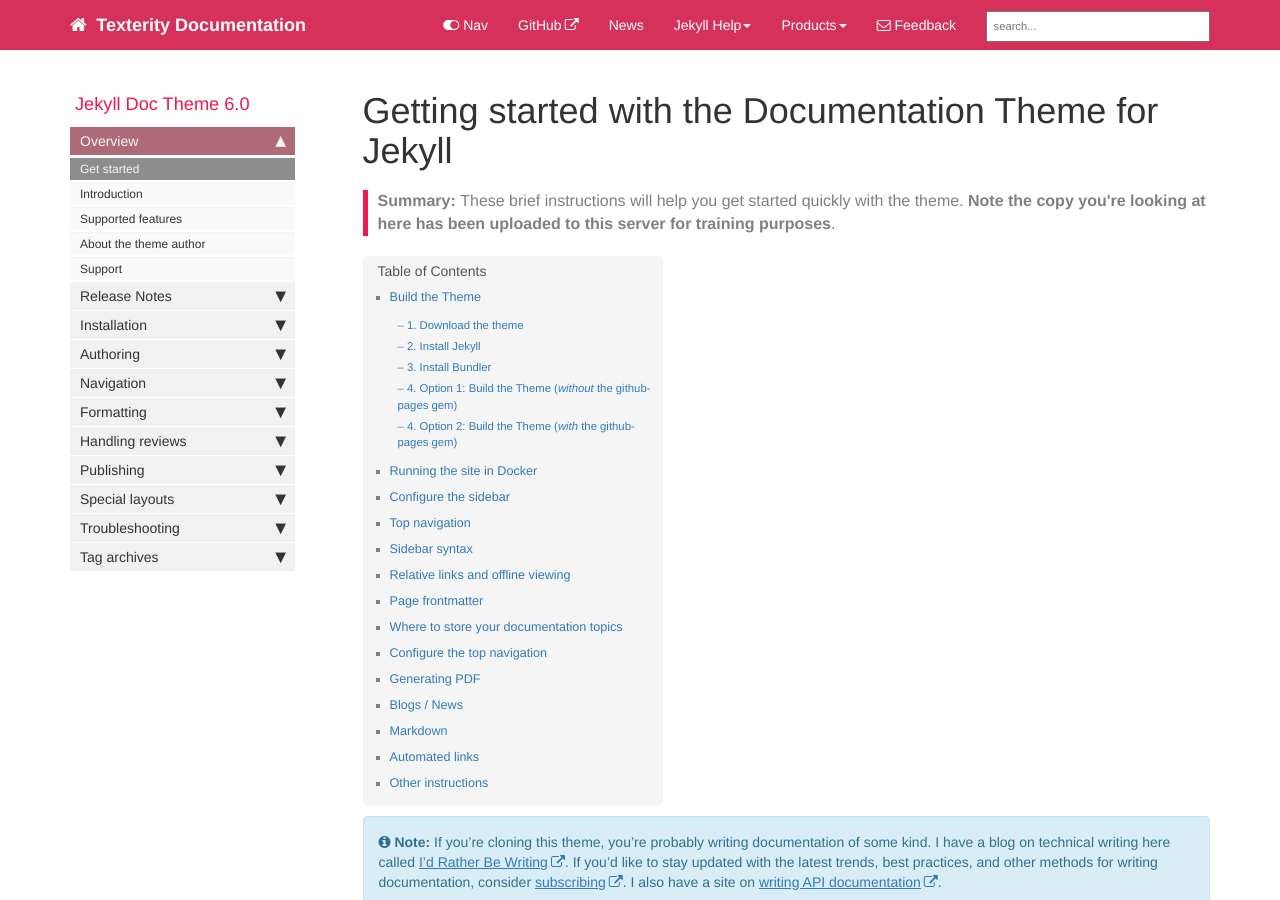
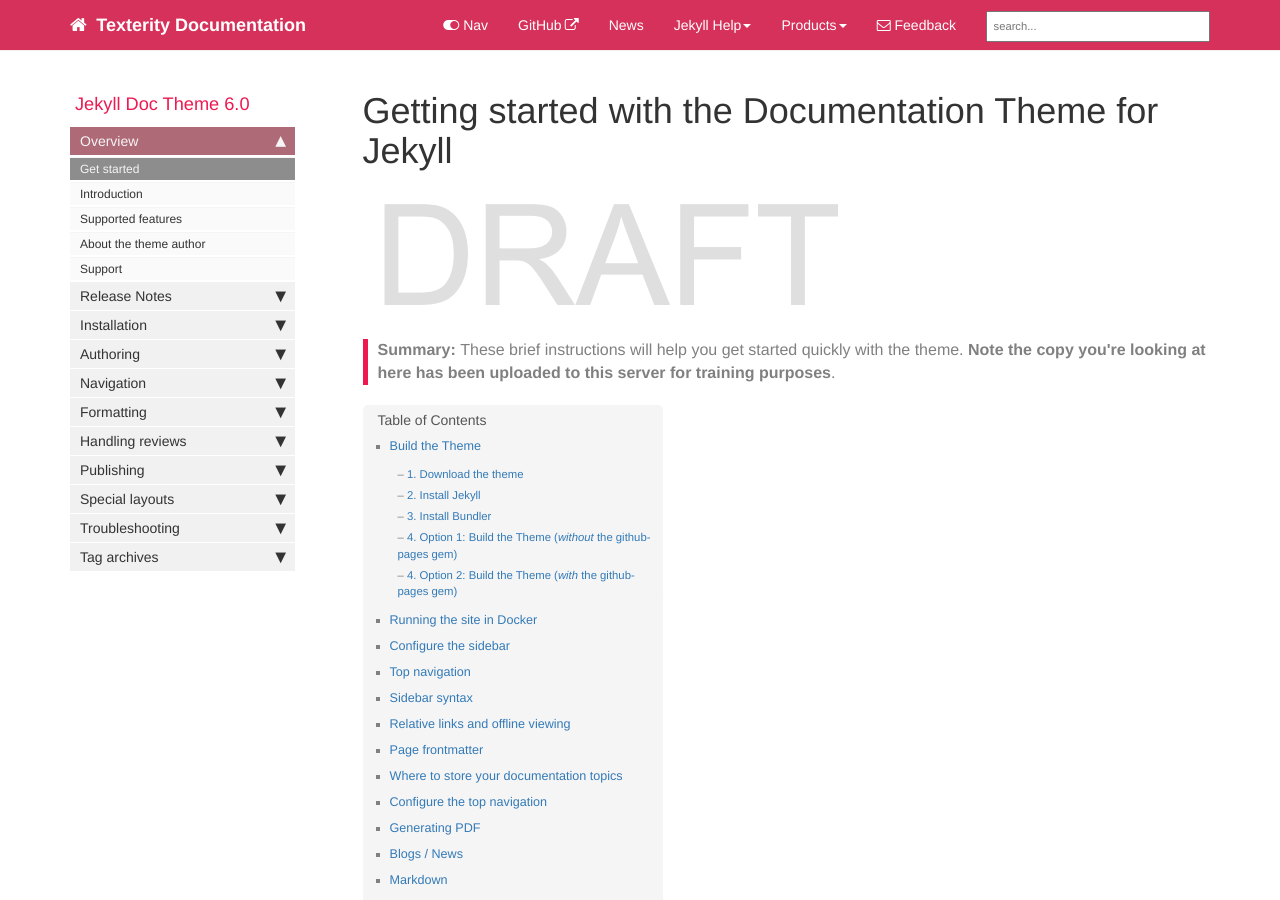
Before and after one commit to Texterity/January, a Jekyll site: the page built from docs/index.md, in a window 1280 px wide and 900 px high. Built offline with Jekyll 4.4.1, drawn with Linux system fonts in a browser that asks for light colours; nearby versions of some CDN libraries; comment, search, counter and statistics services are not loaded.

Commit message:
Adding DRAFT image to page template

```diff
--- a/docs/_layouts/page.html
+++ b/docs/_layouts/page.html
@@ -29,6 +29,8 @@ layout: default
 {% endif %}
 
 <div class="post-content">
+
+  {% include image.html file="DRAFT.png" alt="DRAFT"%}
 
    {% if page.summary %}
     <div class="summary">{{page.summary}}</div>
```
Also changed, not shown: docs/images/DRAFT.png (added).
